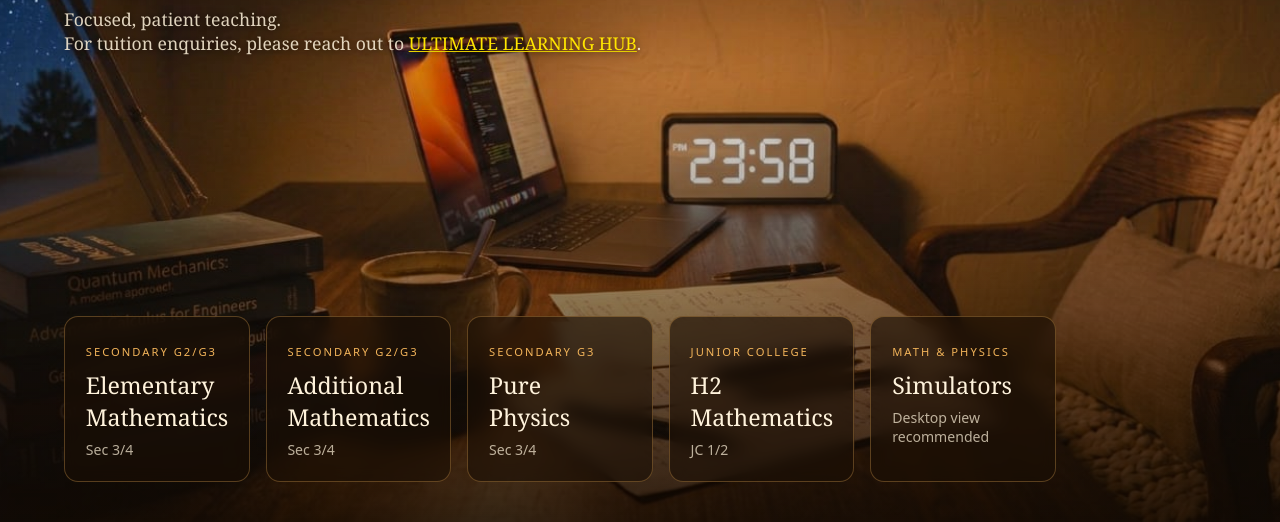
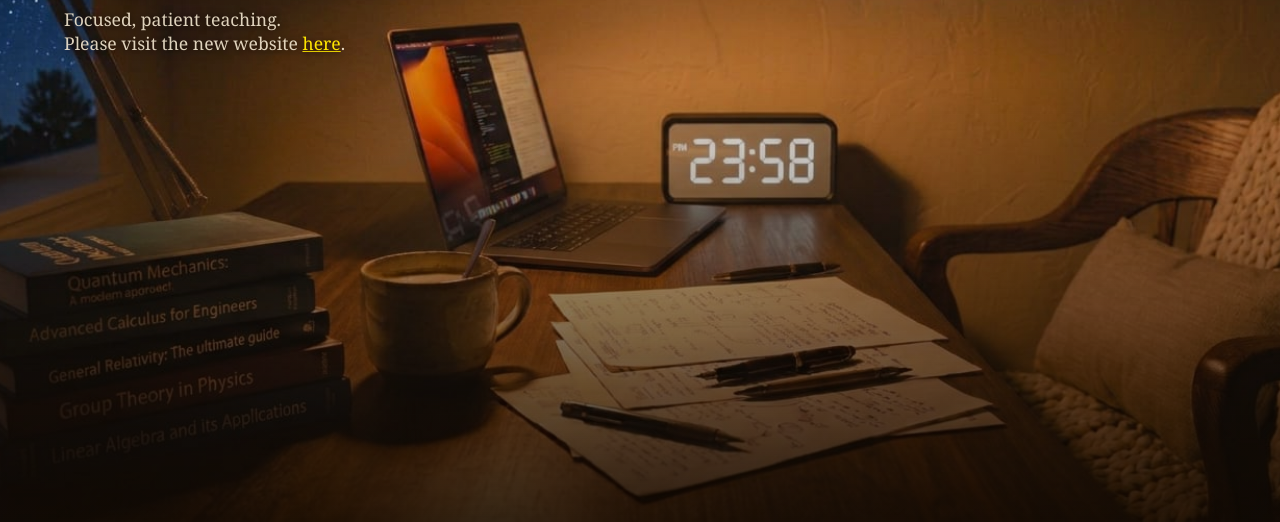
Before and after one commit to Bliz2E/MrLeesCorner, a plain HTML site: page index.html in a window 1280 px wide. Shown: the part 278-800 px from the top of the page. Drawn offline with Linux system fonts and the light colour scheme.

Commit message:
Update index.html

```diff
--- a/index.html
+++ b/index.html
@@ -147,37 +147,10 @@
   <section class="hero">
     <p class="eyebrow">Mathematics &amp; Physics</p>
     <h1>Small steps today. <br>Big wins tomorrow.</h1>
-    <p>Focused, patient teaching. <br>For tuition enquiries, please reach out to
-      <a href="https://www.ultimatelearninghub.com/">ULTIMATE LEARNING HUB</a>. </p>
+    <p>Focused, patient teaching. <br>Please visit the new website  <a href="https://mrleescorner.la-kopi.workers.dev/">here</a>. </p>
   </section>
 
-  <section class="courses" aria-label="Courses">
-    <a class="card" href="emath.html" aria-label="G3 E Math">
-      <span class="tag">Secondary G2/G3</span>
-      <h2>Elementary Mathematics</h2>
-      <p>Sec 3/4</p>
-    </a>
-    <a class="card" href="amath.html" aria-label="G3 A Math">
-      <span class="tag">Secondary G2/G3</span>
-      <h2>Additional Mathematics</h2>
-      <p>Sec 3/4</p>
-    </a>
-    <a class="card" href="purephysics.html" aria-label="G3 Pure Physics">
-      <span class="tag">Secondary G3</span>
-      <h2>Pure <br>Physics</h2>
-      <p>Sec 3/4</p>
-    </a>
-    <a class="card" href="h2-math.html" aria-label="H2 Math">
-      <span class="tag">Junior College</span>
-      <h2>H2 Mathematics</h2>
-      <p>JC 1/2</p>
-    </a>
-    <a class="card" href="simulators.html" aria-label="Simulators">
-      <span class="tag">Math & Physics</span>
-      <h2>Simulators</h2>
-      <p>Desktop view recommended</p>
-    </a>
-  </section>
+
 </main>
 
 <script>
```
